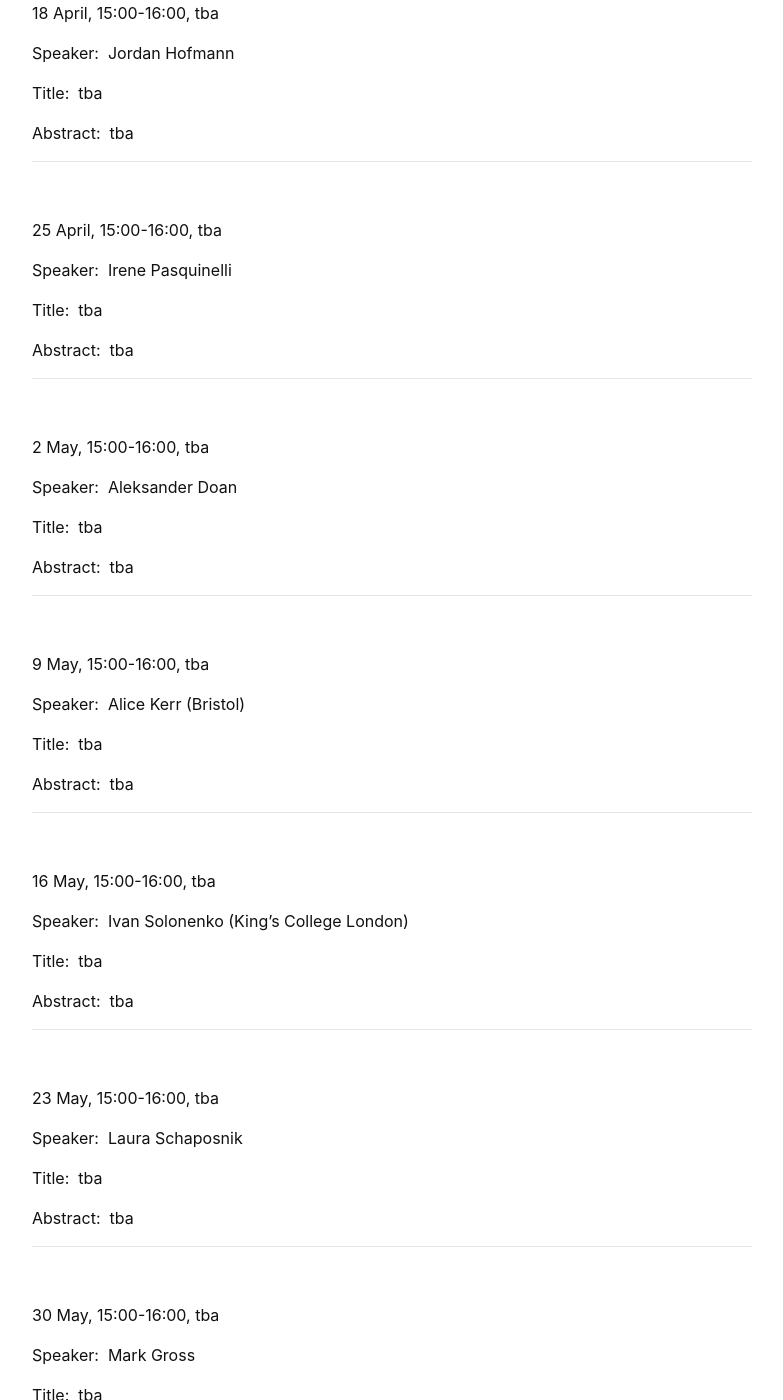
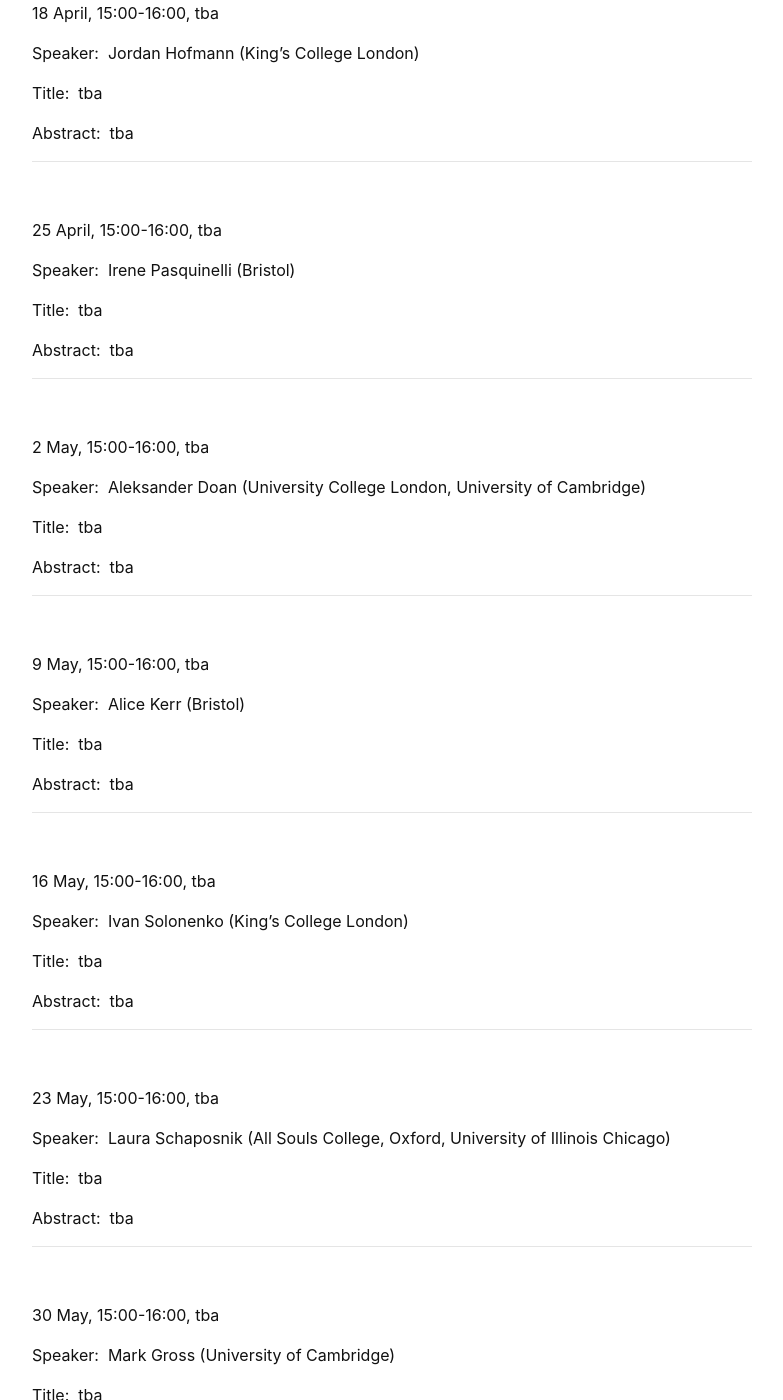
Before and after one commit to kcl-geometry-seminar/kcl-geometry-seminar.github.io, a Jekyll site: the page built from pages/index.md, in a window 1280 px wide and 1400 px high, scrolled down 3715 px. Shown: the whole window, without its empty margins (248-1031 px from the left). Built offline with Jekyll 4.4.1, drawn with Linux system fonts in a browser that asks for light colours; formulas are drawn with MathJax 3; a script that is not in the unit is left out; some of the changed text lies outside the part shown.

Commit message:
Add speaker affiliations

```diff
--- a/pages/index.md
+++ b/pages/index.md
@@ -138,7 +138,7 @@ Abstract:&nbsp; In this talk, I will explain some applications of tropical geome
 
 18 April, 15:00-16:00, tba
 
-Speaker:&nbsp; Jordan Hofmann
+Speaker:&nbsp; Jordan Hofmann (King's College London)
 
 Title:&nbsp; tba
 
@@ -151,7 +151,7 @@ Abstract:&nbsp; tba
 
 25 April, 15:00-16:00, tba
 
-Speaker:&nbsp; Irene Pasquinelli
+Speaker:&nbsp; Irene Pasquinelli (Bristol)
 
 Title:&nbsp; tba
 
@@ -164,7 +164,7 @@ Abstract:&nbsp; tba
 
 2 May, 15:00-16:00, tba
 
-Speaker:&nbsp; Aleksander Doan
+Speaker:&nbsp; Aleksander Doan (University College London, University of Cambridge)
 
 Title:&nbsp; tba
 
@@ -203,7 +203,7 @@ Abstract:&nbsp; tba
 
 23 May, 15:00-16:00, tba
 
-Speaker:&nbsp; Laura Schaposnik
+Speaker:&nbsp; Laura Schaposnik (All Souls College, Oxford, University of Illinois Chicago)
 
 Title:&nbsp; tba
 
@@ -216,7 +216,7 @@ Abstract:&nbsp; tba
 
 30 May, 15:00-16:00, tba
 
-Speaker:&nbsp; Mark Gross
+Speaker:&nbsp; Mark Gross (University of Cambridge)
 
 Title:&nbsp; tba
 
@@ -236,7 +236,7 @@ Abstract:&nbsp; tba
 
 13 June, 15:00-16:00, tba
 
-Speaker:&nbsp; Alexander Esterov
+Speaker:&nbsp; Alexander Esterov (London Institute for Mathematical Sciences)
 
 Title:&nbsp; tba
 
```
